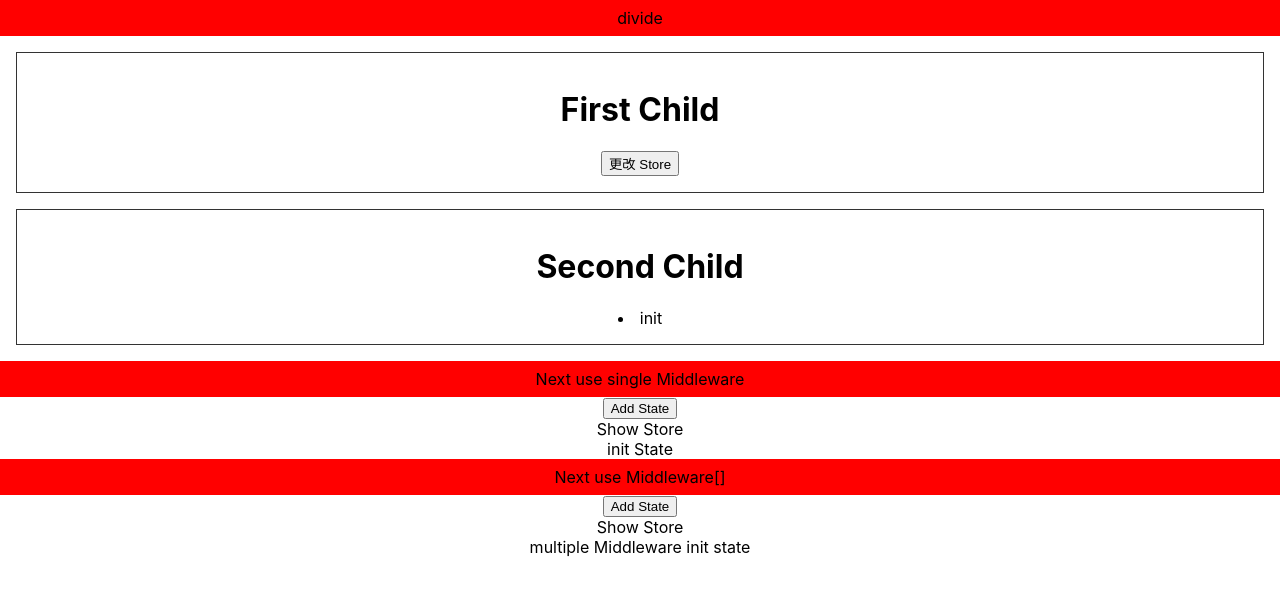
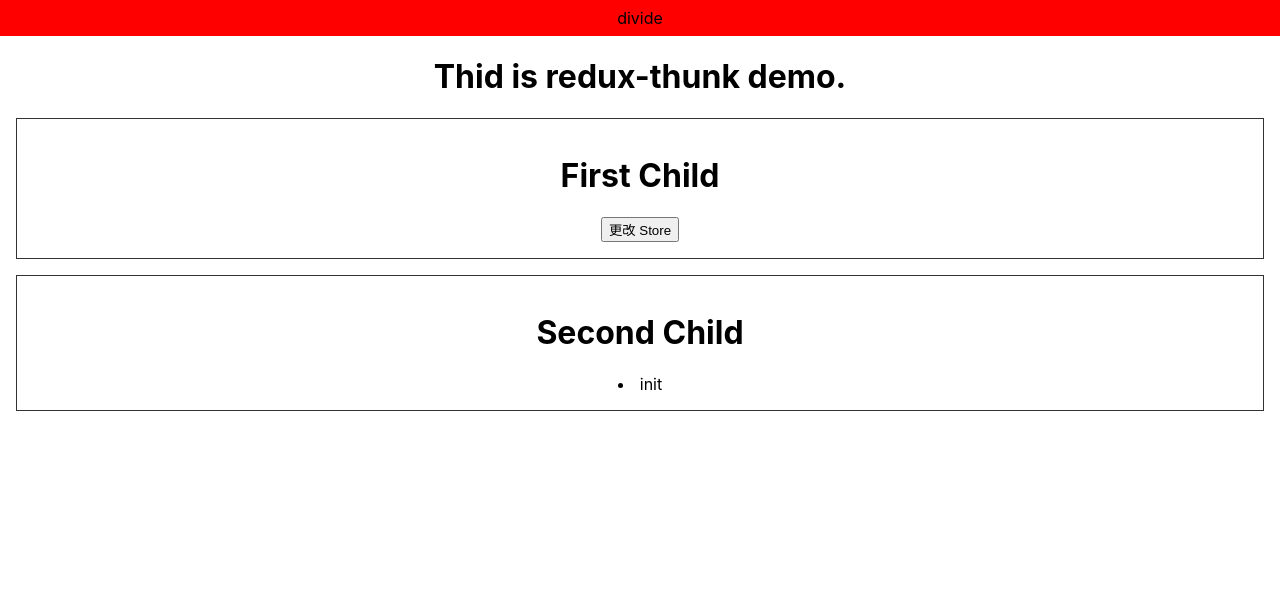
Before and after one commit to bowen-wu/redux-analyze, a React (Create React App) app: page / in a window 1280 px wide. Shown: the top 594 px of the page. Built offline with nearby package versions, Linux system fonts and the light colour scheme.

Commit message:
feat: use redux-thunk

```diff
--- a/package.json
+++ b/package.json
@@ -10,7 +10,8 @@
     "react": "^17.0.2",
     "react-dom": "^17.0.2",
     "react-redux": "^7.1.3",
-    "react-scripts": "4.0.3"
+    "react-scripts": "4.0.3",
+    "redux-thunk": "^2.3.0"
   },
   "scripts": {
     "start": "react-scripts start",
--- a/src/App.js
+++ b/src/App.js
@@ -2,6 +2,7 @@ import React from 'react';
 import {Counter} from './features/counter/Counter';
 import SelfAchieve from './features/selfAchieve';
 import OriginalRedux from './features/originalRedux';
+import ReduxThunkDemo from './features/reduxThunk';
 import './App.css';
 
 function App() {
@@ -10,9 +11,11 @@ function App() {
       {/*<Counter/>*/}
       {/*<SelfAchieve/>*/}
 
-      <div className='divide'>divide</div>
+      <div className="divide">divide</div>
 
-      <OriginalRedux/>
+      {/*<OriginalRedux/>*/}
+
+      <ReduxThunkDemo/>
     </div>
   );
 }
--- /dev/null
+++ b/src/features/reduxThunk/index.js
@@ -0,0 +1,80 @@
+/**
+ * redux-thunk -> 利用 redux 中间件让 redux 支持异步 action
+ */
+import {useEffect, useState} from 'react';
+import {createStore, applyMiddleware, combineReducers} from 'redux';
+// import thunk from 'redux-thunk';
+
+const thunk = ({dispatch, getState}) => next => action => {
+  if (typeof action === 'function') {
+    return action(dispatch, getState);
+  }
+
+  return next(action);
+};
+
+let nextTodoId = 0;
+const addTodo = text => ({
+  type: 'ADD_TODO',
+  payload: {
+    id: nextTodoId++,
+    text,
+    completed: false
+  }
+});
+
+const todos = (state = [], action) => {
+  switch (action.type) {
+    case 'ADD_TODO':
+      return state.concat(action.payload);
+    default:
+      return state;
+  }
+};
+
+const rootReducer = combineReducers({todos});
+
+const store = createStore(rootReducer, {todos: [{id: 10341, text: 'init', completed: false}]}, applyMiddleware(thunk));
+
+const ReduxThunkDemo = () => {
+  return (
+    <div>
+      <h1>Thid is redux-thunk demo.</h1>
+      <FirstChild/>
+      <SecondChild state={store}/>
+    </div>
+  );
+};
+
+const FirstChild = () => {
+  const onChangeStore = () => {
+    store.dispatch(dispatch => setTimeout(() => dispatch(addTodo('手动增加 TODO!')), 3000));
+  };
+
+  return (
+    <div className="child">
+      <h1>First Child</h1>
+      <button onClick={onChangeStore}>更改 Store</button>
+    </div>
+  );
+};
+
+const SecondChild = (props) => {
+  const [, setUpdate] = useState({});
+
+  useEffect(() => {
+    const unSubscribe = props.state.subscribe(() => setUpdate({}));
+    return () => {
+      unSubscribe();
+    };
+  }, [props]);
+
+  return (
+    <div className="child">
+      <h1>Second Child</h1>
+      {props.state.getState().todos && props.state.getState().todos.map(item => <li key={item.id}>{item.text}</li>)}
+    </div>
+  );
+};
+
+export default ReduxThunkDemo;
```
Also changed, not shown: 1 other file (tests, documents, lock files or other folders).
